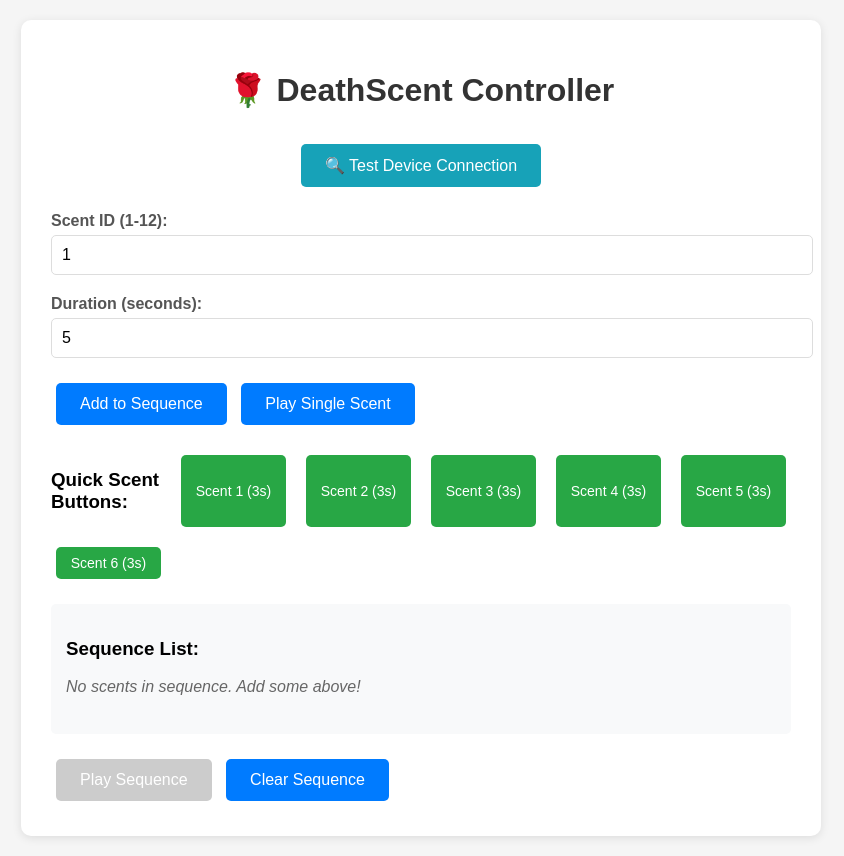
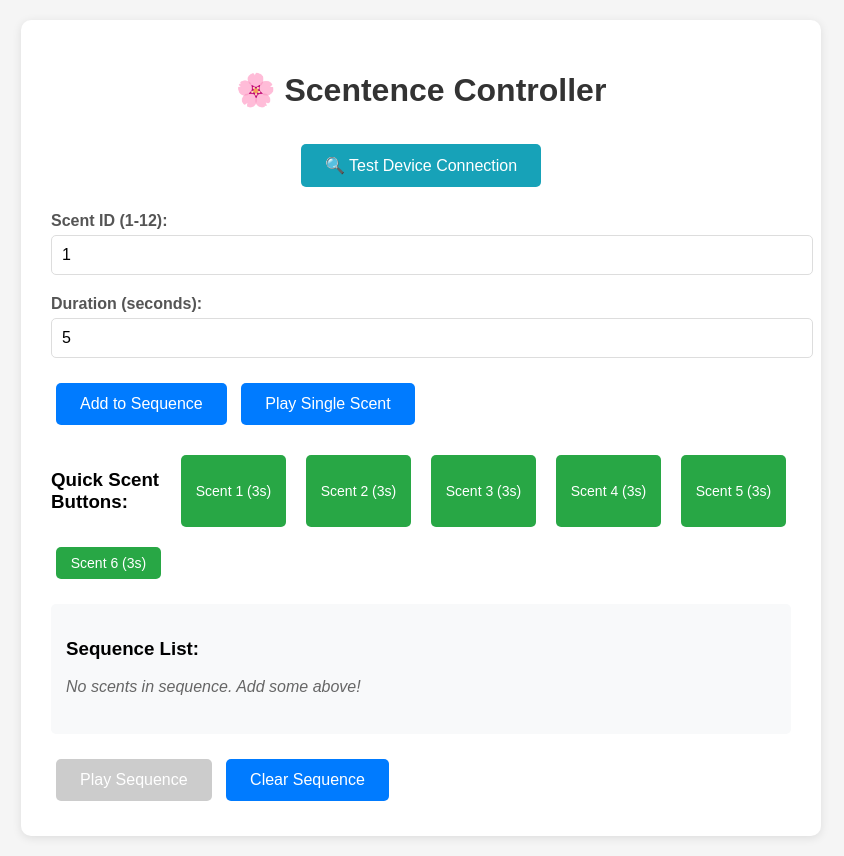
Before and after one commit to EdwardChen777/death_sentence_ble, a plain HTML site: page frontend.html in a window 1280 px wide. Shown: the whole page, without its empty margins (219-1063 px from the left). Drawn offline with Linux system fonts and the light colour scheme.

Commit message:
reskinned the frontend

```diff
--- a/frontend.html
+++ b/frontend.html
@@ -3,7 +3,7 @@
 <head>
     <meta charset="UTF-8">
     <meta name="viewport" content="width=device-width, initial-scale=1.0">
-    <title>DeathScent Controller</title>
+    <title>Scentence Controller</title>
     <style>
         body {
             font-family: Arial, sans-serif;
@@ -132,7 +132,7 @@
 </head>
 <body>
     <div class="container">
-        <h1>🌹 DeathScent Controller</h1>
+        <h1>🌸 Scentence Controller</h1>
 
         <div id="status"></div>
 
```
Also changed, not shown: 3 other files.
